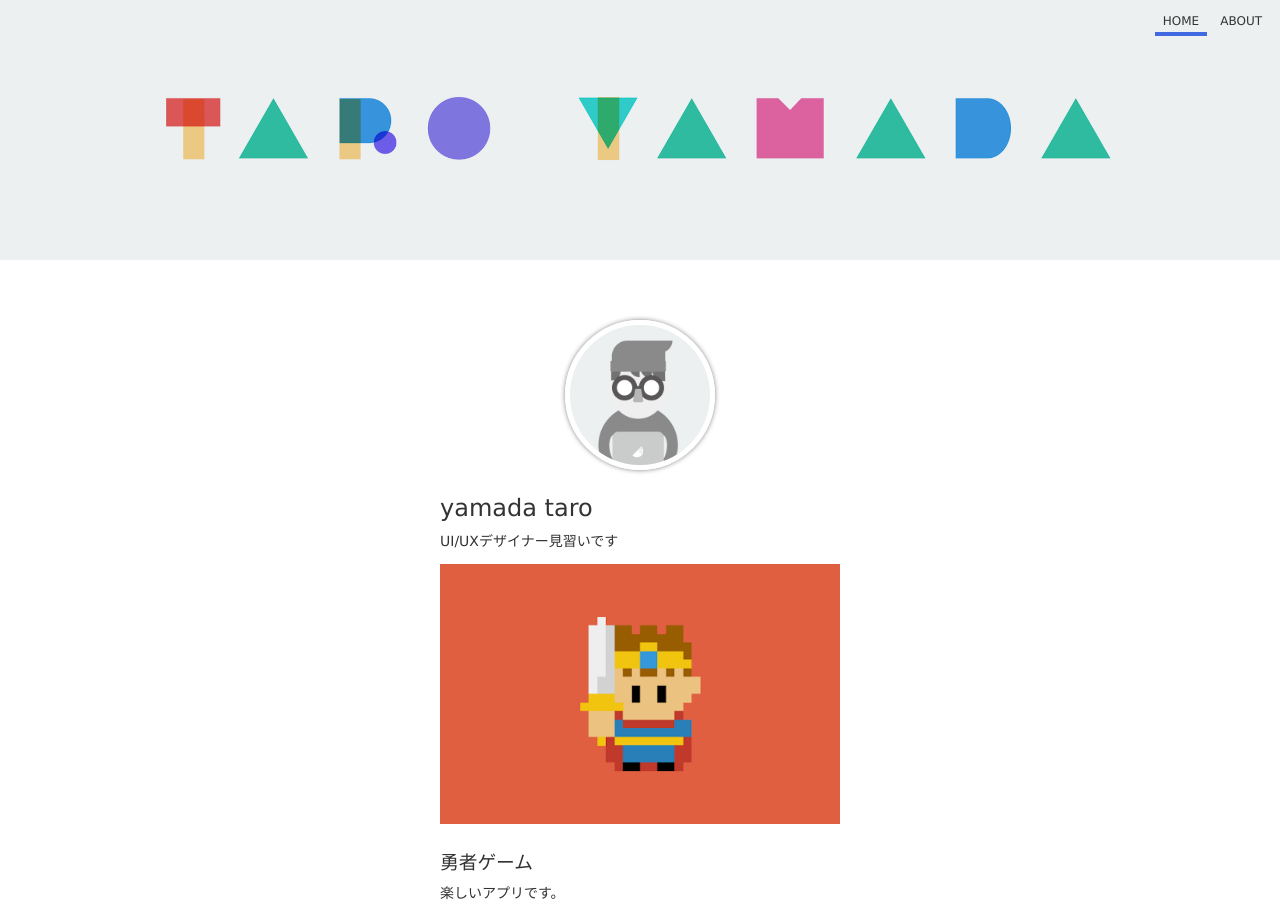
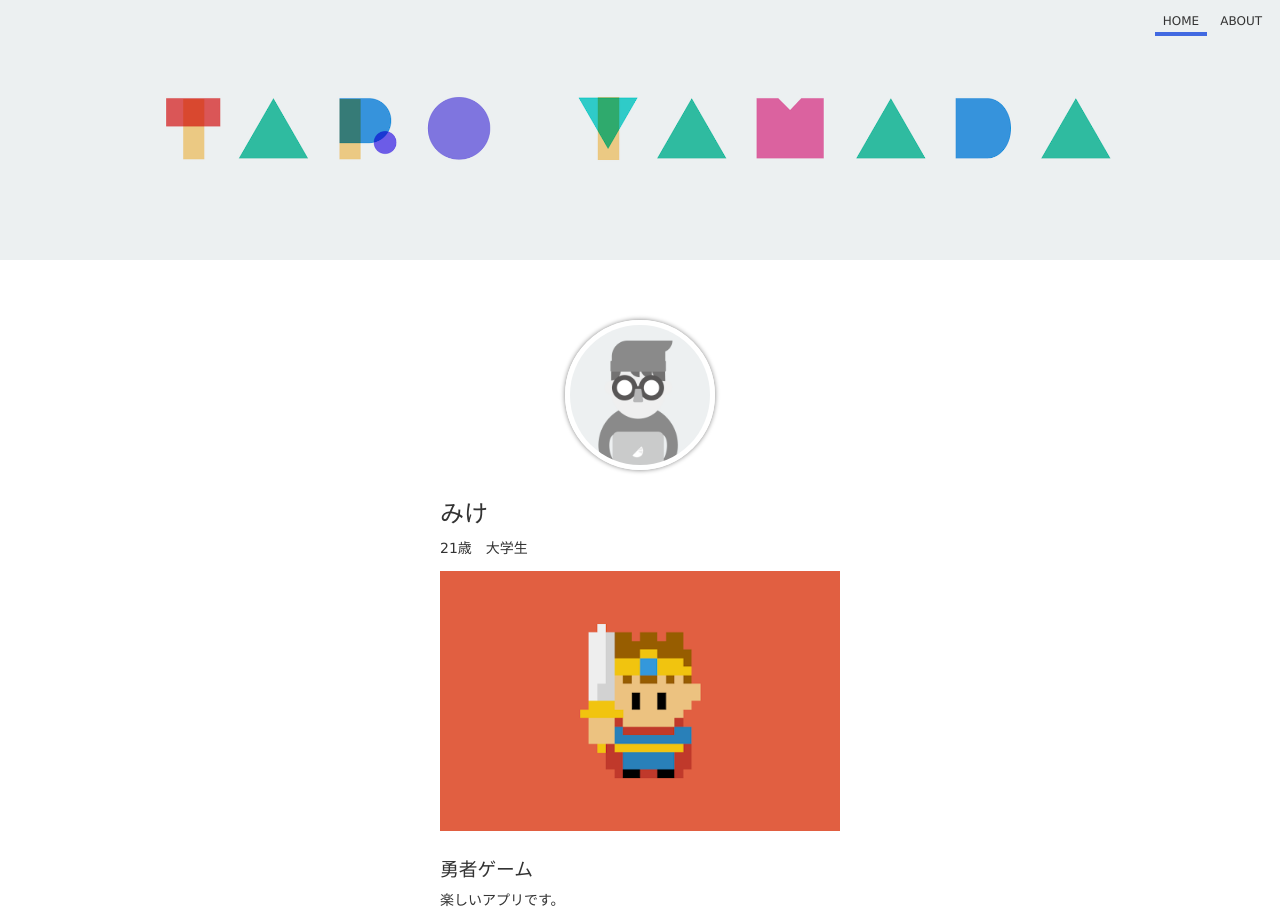
Before and after one commit to mike2411/mike2411, a plain HTML site: page index.html in a window 1280 px wide. Shown: the top 912 px of the page. Drawn offline with Linux system fonts and the light colour scheme.

Commit message:
Update index.html

```diff
--- a/index.html
+++ b/index.html
@@ -2,9 +2,9 @@
 <html lang="ja">
 <head>
   <meta charset="utf-8">
-  <title>taroのポートフォリオサイト</title>
+  <title>みけのweb言語練習</title>
   <link rel="icon" href="favicon.ico">
-  <meta name="description" content="taroのポートフォリオサイトです。">
+  <meta name="description" content="作成者みけのweb言語の練習過程です。">
   <link rel="stylesheet" href="styles.css">
 </head>
 <body>
@@ -30,8 +30,8 @@
       <img src="taro.png"
       width="140" height="140" alt="taroのアイコン"
       class="icon">
-      <h1>yamada taro</h1>
-      <p>UI/UXデザイナー見習いです</p>
+      <h1>みけ</h1>
+      <p>21歳　大学生</p>
 
       <section>
         <img src="work1.png" width="400" height="260" alt="勇者ゲーム">
```
